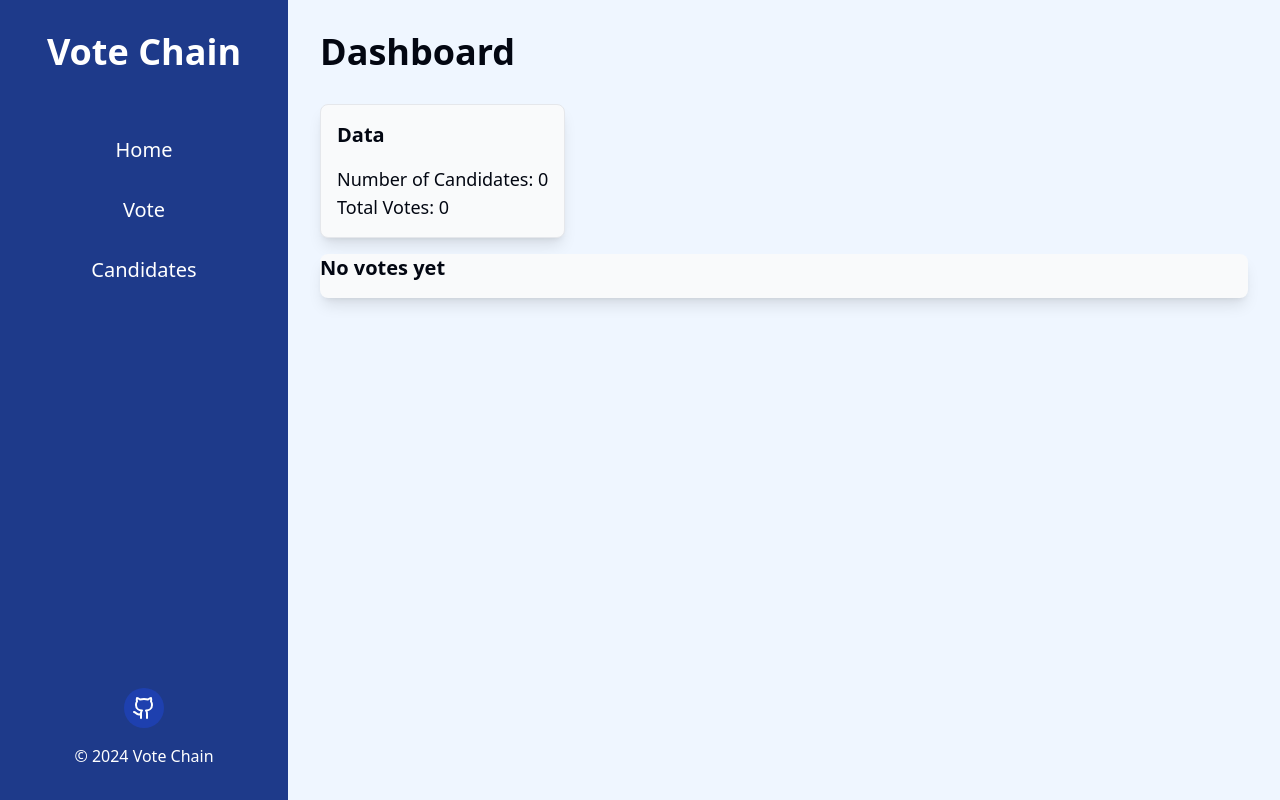
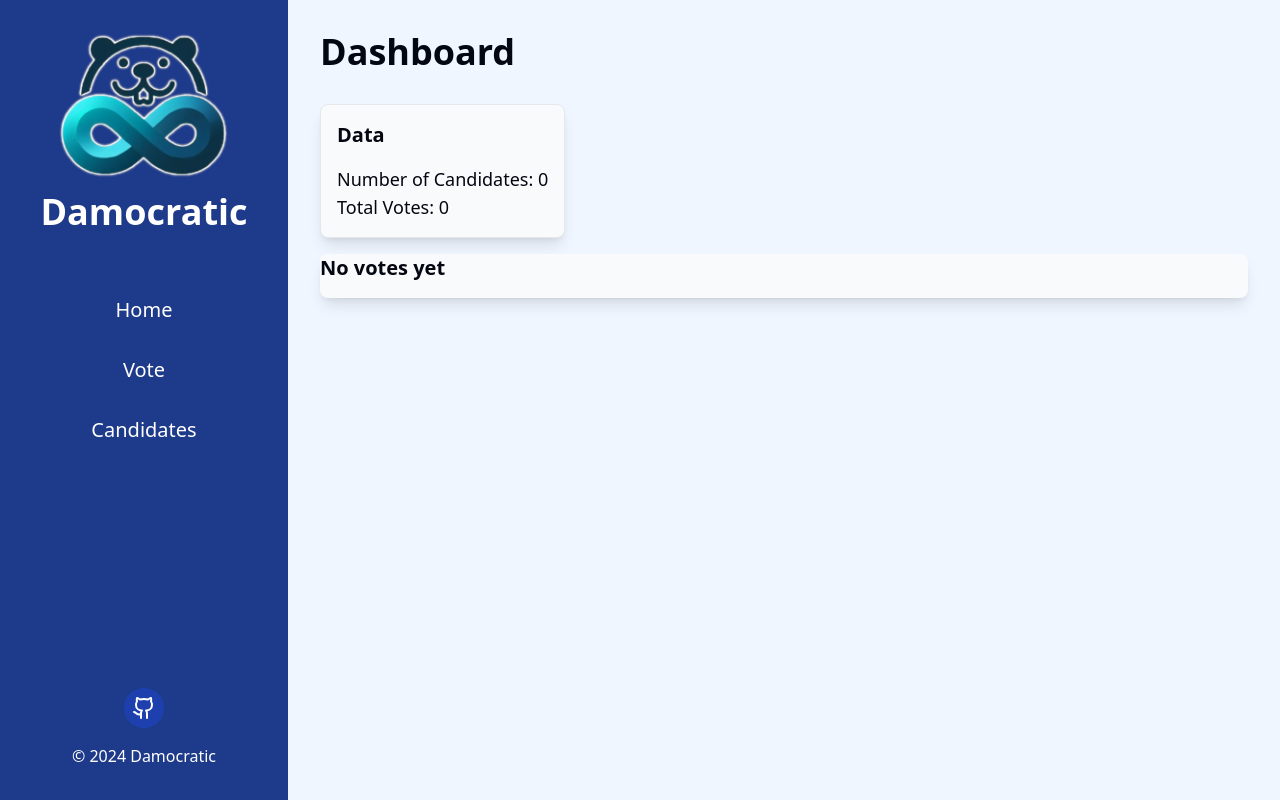
Before and after one commit to phllp/vote-chain, a React (Vite) app in the folder vote-chain/: page / in a window 1280 px wide. Built offline with nearby package versions, Linux system fonts and the light colour scheme; no server answers.

Commit message:
feat: add web app logo

```diff
--- a/vote-chain/src/presentation/layouts/base-layout.tsx
+++ b/vote-chain/src/presentation/layouts/base-layout.tsx
@@ -6,9 +6,12 @@ const BaseLayout = () => {
     <div className="h-full flex w-full min-h-[100svh] bg-blue-50">
       <aside className="min-h-full w-72 flex flex-col items-center justify-between text-white  bg-blue-900 ">
         <div className="w-full flex flex-col items-center">
-          <h1 className="text-4xl font-bold mb-12 mt-8 cursor-default">
-            Vote Chain
-          </h1>
+          <div className="flex flex-col items-center mt-4">
+            <img src="../../public/logo.png" alt="" className="h-44" />
+            <h1 className="text-4xl font-bold mb-12 cursor-default">
+              Damocratic
+            </h1>
+          </div>
           <nav className="flex flex-col h-full  items-center text-xl w-full">
             <Link
               to="/"
@@ -37,7 +40,7 @@ const BaseLayout = () => {
             </Link>
           </div>
           <p className=" mb-8 cursor-default">
-            &copy; {new Date().getFullYear()} Vote Chain
+            &copy; {new Date().getFullYear()} Damocratic
           </p>
         </div>
       </aside>
```
Also changed, not shown: vote-chain/public/logo.png (added).
